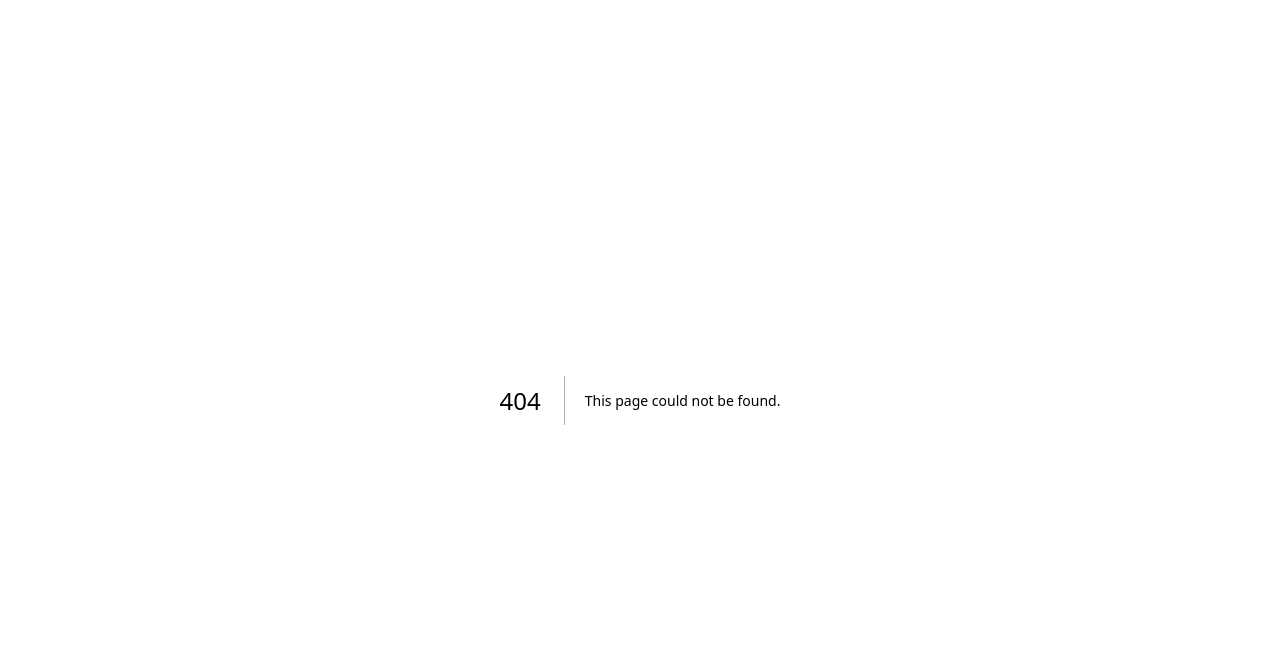
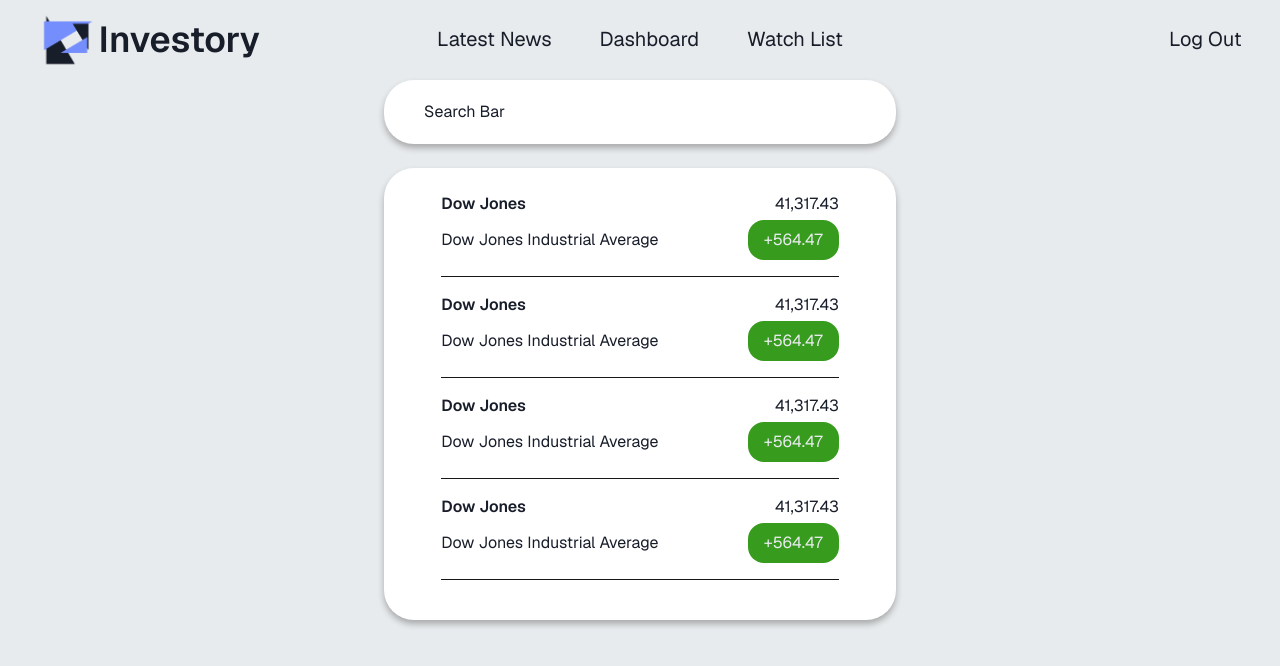
Before and after one commit to prestonty/investoryX, a Next.js app: page /watchlist in a window 1280 px wide. Before the commit this address had no page. Shown: the top 666 px of the page. Built offline with nearby package versions, Linux system fonts and the light colour scheme.

Commit message:
watch list UI

```diff
--- /dev/null
+++ b/src/app/watchlist/page.tsx
@@ -0,0 +1,43 @@
+"use client";
+
+import Navbar from "@/components/Navbar";
+import StockWatchItem from "@/components/StockWatchItem";
+
+export default function WatchList() {
+    return(
+        <div className="bg-light font-[family-name:var(--font-geist-sans)]">
+            <Navbar />
+
+            {/* Make the search bar a component them reuse it in dashboard and watchlist (Give it an array to pass into with all possible options) */}
+
+            {/* Display the watch list here (make it very simple, its designed mobile first) */}
+
+            <div className="flex-col w-2/5 mx-auto min-w-[30rem]">
+
+                <div className="h-[4rem] bg-white rounded-[30px] shadow-dark-md px-10 flex items-center mb-6">
+                    {/* Search bar component? */}
+                    <p className="text-dark">Search Bar</p>
+                </div>
+
+                <div className="h-full bg-white rounded-[30px] shadow-dark-md px-10 py-6 flex items-center mb-6">
+                    {/* Search bar component? */}
+
+                    <div className="flex-col w-full px-[4%] mx-auto gap-y-10">
+                        <StockWatchItem />
+                        <hr className="my-4" />
+                        <StockWatchItem />
+                        <hr className="my-4" />
+                        <StockWatchItem />
+                        <hr className="my-4" />
+                        <StockWatchItem />
+                        <hr className="my-4" />
+                    </div>
+                </div>
+
+            </div>
+
+
+
+        </div>
+    )
+}
--- a/src/components/Navbar.tsx
+++ b/src/components/Navbar.tsx
@@ -11,7 +11,7 @@
     const router = useRouter();
 
     return (
-        <div className="flex justify-between items-center px-[3%] h-[4rem] py-10">
+        <div className="flex justify-between items-center px-[3%] h-[4rem] py-10 relative">
             <motion.div
             initial={{scale: 1}}
             whileHover={{scale: 1.1 }}
@@ -31,7 +31,7 @@
                 </Link>
             </motion.div>
 
-            <div className="flex w-full justify-center gap-x-[3rem]">
+            <div className="flex justify-center gap-x-[3rem] absolute left-1/2 transform -translate-x-1/2">
                 <UnderlineWrapper>
                     <Link className="w-100 text-dark text-xl" href="/latest-news">
                         Latest News
@@ -45,7 +45,7 @@
                 </UnderlineWrapper>
 
                 <UnderlineWrapper>
-                    <Link className="w-100 text-dark text-xl" href="/watch-list">
+                    <Link className="w-100 text-dark text-xl" href="/watchlist">
                         Watch List
                     </Link>
                 </UnderlineWrapper>
@@ -54,6 +54,7 @@
             {/* It should display log out or log in */}
             <div className="flex-none">
                 <UnderlineWrapper>
+                    {/* This needs to be a button (TODO) */}
                     <p className="text-dark text-dark text-xl">Log Out</p>
                 </UnderlineWrapper>
             </div>
--- /dev/null
+++ b/src/components/StockWatchItem.tsx
@@ -0,0 +1,23 @@
+"use client";
+
+import React, { useState, useEffect } from "react";
+
+export default function StockWatchItem() {
+    return(
+        <div className="flex flex-col text-dark gap-y-1">
+            <div className="flex justify-between justify-between">
+                {/* Stock Symbol */}
+                <p className="font-semibold">Dow Jones</p>
+                <p className="">41,317.43</p>
+            </div>
+
+            <div className="flex justify-between items-center">
+                <p className="">Dow Jones Industrial Average</p>
+                <div className="bg-lightgreen rounded-[16px] border-radius py-2 px-4">
+                    <p className="text-light">+564.47</p>
+                </div>
+            </div>
+
+        </div>
+    );
+}
--- a/tailwind.config.ts
+++ b/tailwind.config.ts
@@ -14,6 +14,7 @@
                 gray: "#7E8391",
                 light: "#E8EBED",
                 blue: "#748EFE",
+                lightgreen: "#379C1D",
                 green: "#248E4F",
                 red: "#DF3F30",
 
```
Also changed, not shown: 2 other files (tests, documents, lock files or other folders).
